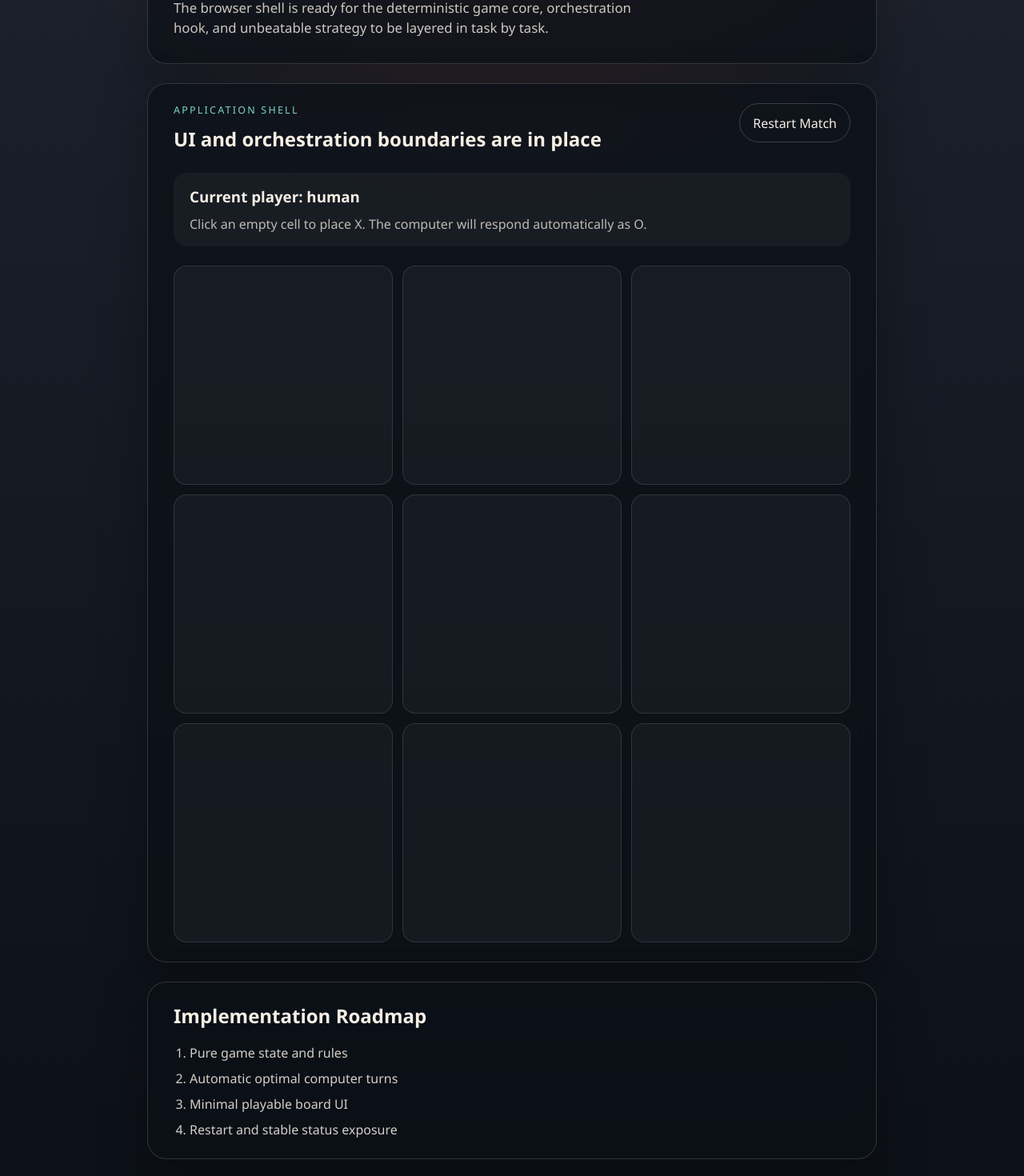
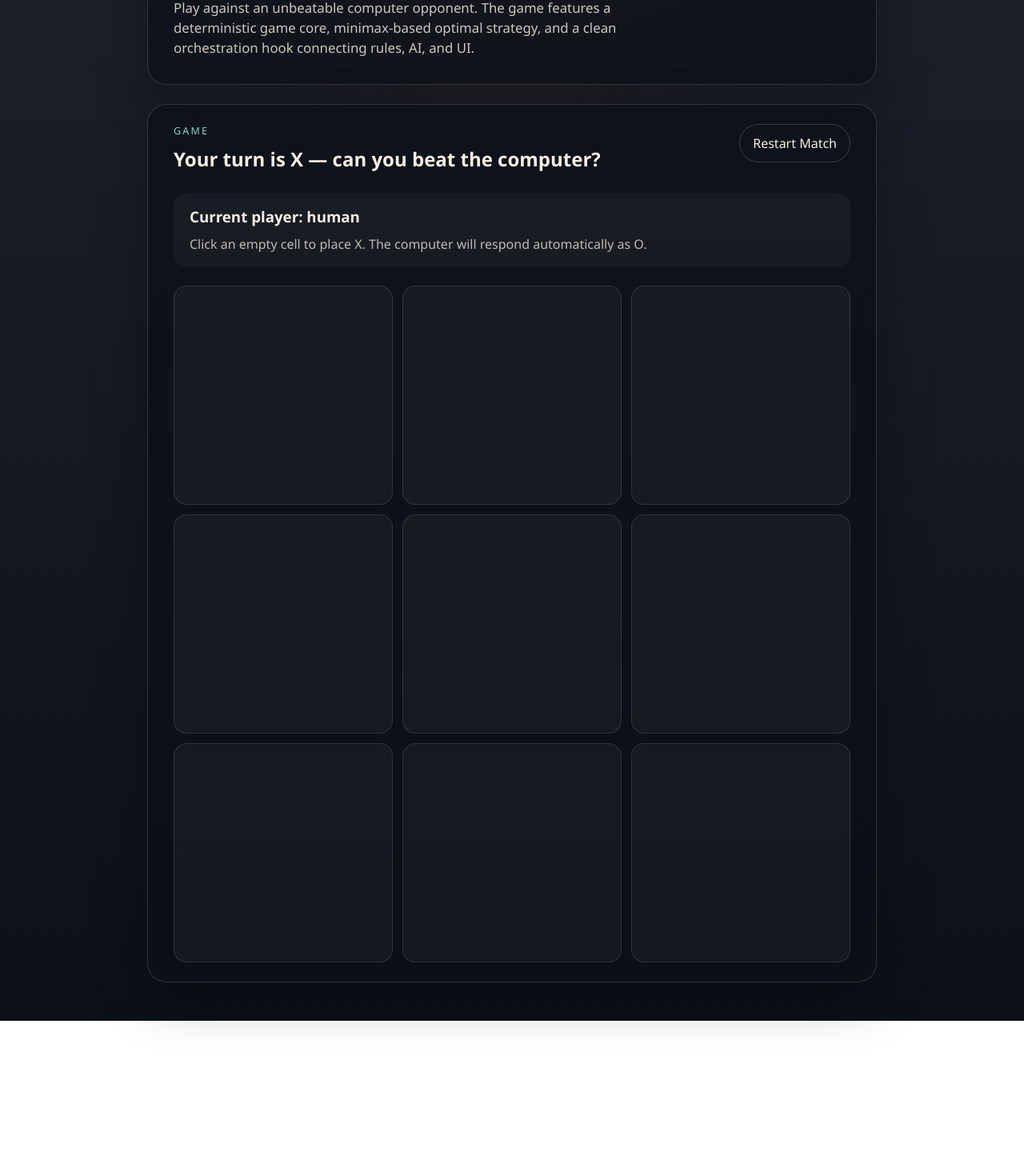
Before and after one commit to pchemguy/TicTacToe-PLAYGROUND-SpecKit-Copilot-GPT54, a React (Vite) app: page / in a window 1280 px wide. Shown: the part 420-1890 px from the top of the page at 80% size. After the commit the page ends 1696 px from the top, so only its background shows below. Built offline with nearby package versions, Linux system fonts and the light colour scheme.

Commit message:
Update App.tsx hero copy to reflect shipped functionality
Agent-Logs-Url: https://github.com/pchemguy/TicTacToe-SpecKit-Copilot-GPT54/sessions/8362103b-18f6-4522-a52e-ede6d25c33d1

Co-authored-by: pchemguy <39730837+pchemguy@users.noreply.github.com>

```diff
--- a/src/app/App.tsx
+++ b/src/app/App.tsx
@@ -17,16 +17,17 @@ export function App({ initialGameState }: AppProps = {}) {
         <p className="app-kicker">Browser Stage</p>
         <h1>Classic Tic Tac Toe Against Computer</h1>
         <p className="app-summary">
-          The browser shell is ready for the deterministic game core, orchestration hook,
-          and unbeatable strategy to be layered in task by task.
+          Play against an unbeatable computer opponent. The game features a deterministic
+          game core, minimax-based optimal strategy, and a clean orchestration hook connecting
+          rules, AI, and UI.
         </p>
       </section>
 
       <section className="app-panel" aria-labelledby="game-shell-title">
         <div className="app-panel-header">
           <div>
-            <p className="app-section-label">Application Shell</p>
-            <h2 id="game-shell-title">UI and orchestration boundaries are in place</h2>
+            <p className="app-section-label">Game</p>
+            <h2 id="game-shell-title">Your turn is X &mdash; can you beat the computer?</h2>
           </div>
           <RestartButton onRestart={restartGame} />
         </div>
@@ -39,16 +40,6 @@ export function App({ initialGameState }: AppProps = {}) {
           onSelectCell={playHumanMove}
         />
       </section>
-
-      <section className="app-panel" aria-labelledby="implementation-roadmap-title">
-        <h2 id="implementation-roadmap-title">Implementation Roadmap</h2>
-        <ol className="app-roadmap">
-          <li>Pure game state and rules</li>
-          <li>Automatic optimal computer turns</li>
-          <li>Minimal playable board UI</li>
-          <li>Restart and stable status exposure</li>
-        </ol>
-      </section>
     </main>
   );
 }
```
